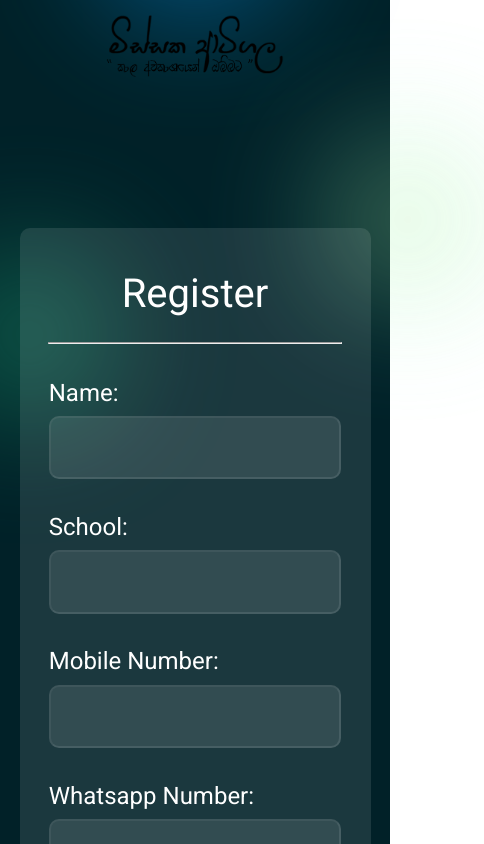
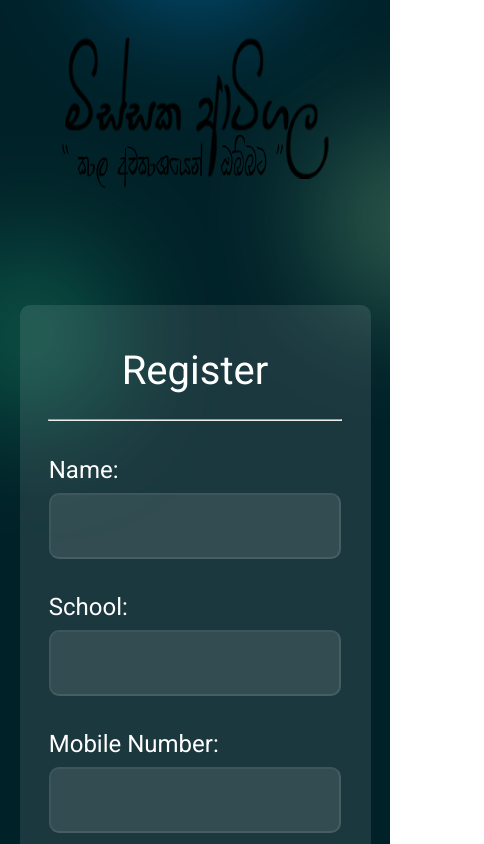
Before and after one commit to UmeshMadhusankha/lms-missaka, a React (Vite) app: page / in a window 390 px wide. Shown: the top 844 px of the page, 484 px wide, since content can reach past the window. Built offline with nearby package versions, Linux system fonts and the light colour scheme.

Commit message:
initial pages' responsiveness done

```diff
--- a/src/pages/LoginPage.module.css
+++ b/src/pages/LoginPage.module.css
@@ -20,6 +20,7 @@
     height: 20vh;
     min-height: 246px;
     max-width: 525px;
+    min-width: 325px;
     z-index: 2;
 }
 
@@ -49,6 +50,7 @@
     width: inherit;
     max-width: 501px;
     min-height: 225px;
+    min-width: 325px;
 }
 
 .login {
--- a/src/pages/RegisterPage.module.css
+++ b/src/pages/RegisterPage.module.css
@@ -7,17 +7,20 @@
 .container {
     font-family: 'Roboto',sans-serif;
     width: 100%;
-    height: 250vh;
+    height: 260vh;
     background-color: #012128;
     display: flex;
     flex-direction: column;
     align-items: center;
+    overflow-x: hidden;
 }
 
 .image {
     width: 55vw;
     height: 20vh;
     max-width: 550px;
+    min-height: 246px;
+    min-width: 325px;
     z-index: 2;
 }
 
@@ -26,7 +29,7 @@
     flex-direction: column;
     align-items: center;
     width: 60vw;
-    height: 215vh;
+    height: 225vh;
     background-color: rgba(255, 255, 255, 0.1);
     margin-top: 7vh;
     margin-bottom: 5vh;
@@ -39,11 +42,14 @@
     width: 100%;
     /*background-color: rgba(0,0,0,0.3);*/
     position: absolute;
+    overflow-x: hidden;
 }
 
 .logo {
     width: inherit;
     max-width: 525px;
+    min-width: 325px;
+    min-height: 225px;
 }
 
 .login {
```
